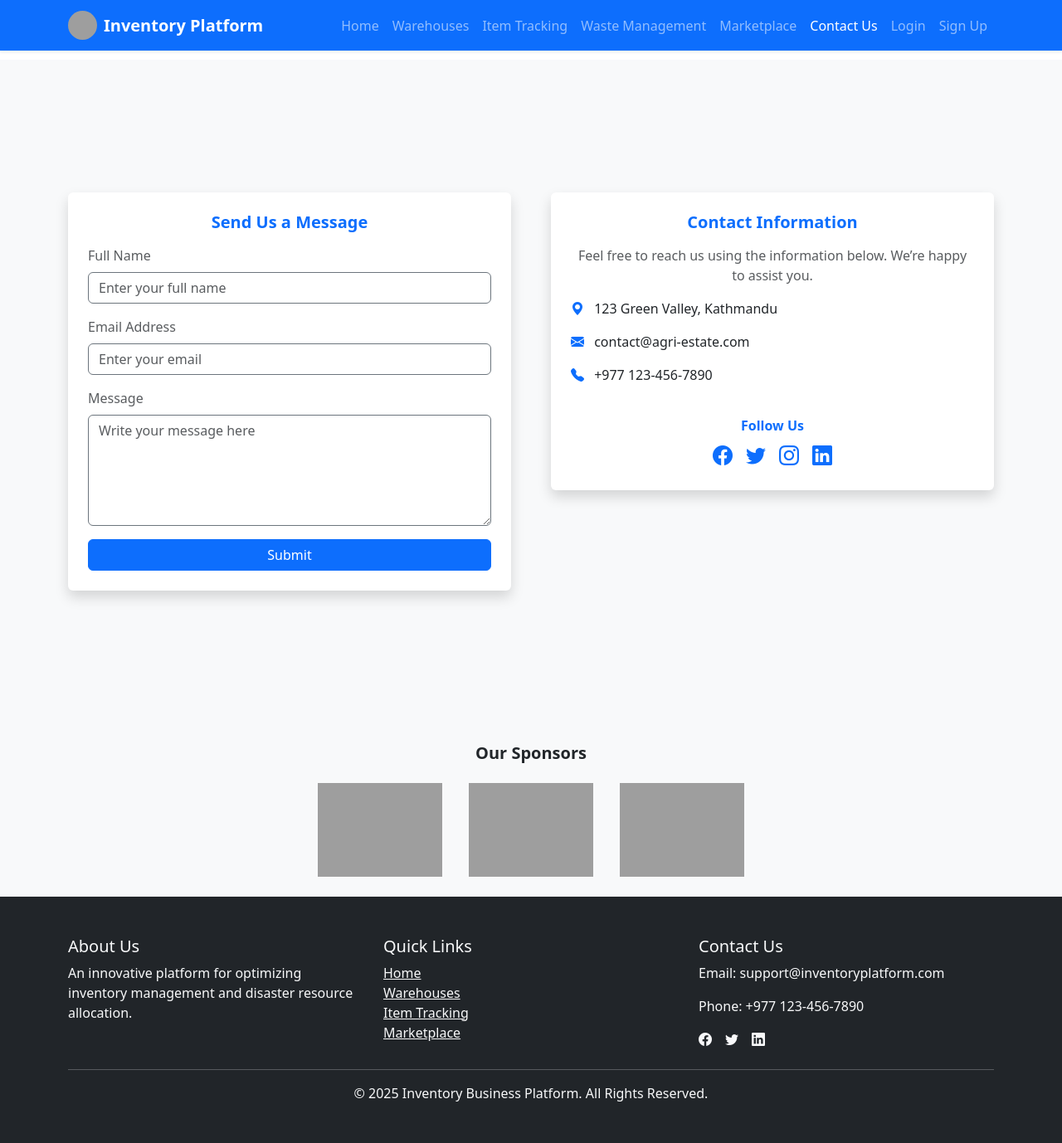
After one commit to aadarshabhusal/0D, a Flask app: page /contact in a window 1280 px wide. The commit adds this page. Shown: the whole page at 83% size. Run offline with Flask 3, Linux system fonts and the light colour scheme; grey boxes are pictures that could not be loaded.

Commit message:
added contact basic

```diff
--- a/static/style.css
+++ b/static/style.css
@@ -0,0 +1,130 @@
+/* General Layout and Typography */
+body {
+    font-family: 'Helvetica Neue', Arial, sans-serif;
+    background-color: #f9f9f9;
+    color: #333;
+    margin: 0;
+    padding: 0;
+}
+
+h1, h2 {
+    font-weight: bold;
+}
+
+/* Contact Page Section */
+.contact-section {
+    background-color: #fff;
+    padding: 40px;
+    max-width: 800px;
+    margin: 50px auto;
+    border-radius: 10px;
+    box-shadow: 0 6px 15px rgba(0, 0, 0, 0.1);
+}
+
+.contact-section h2 {
+    font-size: 36px;
+    color: #222;
+    text-align: center;
+    margin-bottom: 20px;
+    letter-spacing: 1px;
+}
+
+.contact-section p {
+    font-size: 18px;
+    color: #555;
+    text-align: center;
+    margin-bottom: 30px;
+}
+
+/* Form Styling */
+.form-group {
+    margin-bottom: 20px;
+}
+
+.form-group label {
+    font-size: 16px;
+    color: #333;
+    margin-bottom: 8px;
+    display: block;
+}
+
+.form-group input,
+.form-group textarea {
+    width: 100%;
+    padding: 15px;
+    font-size: 16px;
+    color: #555;
+    border: 1px solid #ddd;
+    border-radius: 8px;
+    box-sizing: border-box;
+    transition: border-color 0.3s ease;
+}
+
+.form-group input:focus,
+.form-group textarea:focus {
+    border-color: #0056b3;
+    outline: none;
+}
+
+/* Button Styling */
+button {
+    background-color: #0056b3;
+    color: #fff;
+    padding: 15px 25px;
+    font-size: 18px;
+    border: none;
+    border-radius: 8px;
+    cursor: pointer;
+    width: 100%;
+    transition: background-color 0.3s ease;
+}
+
+button:hover {
+    background-color: #004494;
+}
+
+/* Contact Information Styling */
+.contact-info {
+    margin-top: 40px;
+    text-align: center;
+}
+
+.contact-info h3 {
+    font-size: 24px;
+    color: #333;
+    margin-bottom: 15px;
+}
+
+.contact-info p {
+    font-size: 16px;
+    color: #555;
+    margin: 5px 0;
+}
+
+.contact-info p a {
+    color: #0056b3;
+    text-decoration: none;
+    font-weight: bold;
+    transition: color 0.3s ease;
+}
+
+.contact-info p a:hover {
+    color: #003366;
+}
+
+/* Responsive Design */
+@media (max-width: 768px) {
+    .contact-section {
+        padding: 30px;
+        margin: 20px;
+    }
+
+    .form-group input,
+    .form-group textarea {
+        padding: 12px;
+    }
+
+    button {
+        padding: 12px 20px;
+    }
+}
--- /dev/null
+++ b/templates/contact.html
@@ -0,0 +1,60 @@
+{% extends "layout.html" %}
+
+{% block body %}
+<div class="d-flex align-items-center justify-content-center vh-100 bg-light">
+    <div class="container">
+        <div class="row g-5">
+            <!-- Contact Form Section -->
+            <div class="col-lg-6">
+                <div class="card border-0 shadow p-4">
+                    <h5 class="fw-bold mb-3 text-center text-primary">Send Us a Message</h5>
+                    <form>
+                        <div class="mb-3">
+                            <label for="name" class="form-label text-muted">Full Name</label>
+                            <input type="text" class="form-control border-secondary" id="name" placeholder="Enter your full name" required>
+                        </div>
+                        <div class="mb-3">
+                            <label for="email" class="form-label text-muted">Email Address</label>
+                            <input type="email" class="form-control border-secondary" id="email" placeholder="Enter your email" required>
+                        </div>
+                        <div class="mb-3">
+                            <label for="message" class="form-label text-muted">Message</label>
+                            <textarea class="form-control border-secondary" id="message" rows="5" placeholder="Write your message here" required></textarea>
+                        </div>
+                        <button type="submit" class="btn btn-primary w-100">Submit</button>
+                    </form>
+                </div>
+            </div>
+
+            <!-- Contact Details Section -->
+            <div class="col-lg-6">
+                <div class="card border-0 shadow p-4">
+                    <h5 class="fw-bold mb-3 text-center text-primary">Contact Information</h5>
+                    <p class="text-muted text-center">Feel free to reach us using the information below. We’re happy to assist you.</p>
+                    <ul class="list-unstyled mb-4">
+                        <li class="mb-3">
+                            <i class="bi bi-geo-alt-fill text-primary me-2"></i>
+                            123 Green Valley, Kathmandu
+                        </li>
+                        <li class="mb-3">
+                            <i class="bi bi-envelope-fill text-primary me-2"></i>
+                            contact@agri-estate.com
+                        </li>
+                        <li class="mb-3">
+                            <i class="bi bi-telephone-fill text-primary me-2"></i>
+                            +977 123-456-7890
+                        </li>
+                    </ul>
+                    <h6 class="fw-bold text-center text-primary">Follow Us</h6>
+                    <div class="d-flex justify-content-center">
+                        <a href="#" class="text-primary me-3"><i class="bi bi-facebook fs-4"></i></a>
+                        <a href="#" class="text-primary me-3"><i class="bi bi-twitter fs-4"></i></a>
+                        <a href="#" class="text-primary me-3"><i class="bi bi-instagram fs-4"></i></a>
+                        <a href="#" class="text-primary"><i class="bi bi-linkedin fs-4"></i></a>
+                    </div>
+                </div>
+            </div>
+        </div>
+    </div>
+</div>
+{% endblock body %}
--- a/templates/layout.html
+++ b/templates/layout.html
@@ -55,6 +55,8 @@
           <li class="nav-item"><a class="nav-link {% if request.endpoint == 'item_tracking' %}active{% endif %}" href="{{ url_for('item_tracking') }}">Item Tracking</a></li>
           <li class="nav-item"><a class="nav-link {% if request.endpoint == 'waste_management' %}active{% endif %}" href="{{ url_for('waste_management') }}">Waste Management</a></li>
           <li class="nav-item"><a class="nav-link {% if request.endpoint == 'marketplace' %}active{% endif %}" href="{{ url_for('marketplace') }}">Marketplace</a></li>
+          <li class="nav-item"><a class="nav-link {% if request.endpoint == 'contact' %}active{% endif %}" href="{{ url_for('contact') }}">Contact Us</a></li>
+
           {% if 'user' in session %}
             <li class="nav-item"><a class="nav-link {% if request.endpoint == 'dashboard' %}active{% endif %}" href="{{ url_for('dashboard') }}">Dashboard</a></li>
             <li class="nav-item"><a class="nav-link" href="{{ url_for('logout') }}">Logout</a></li>
```
